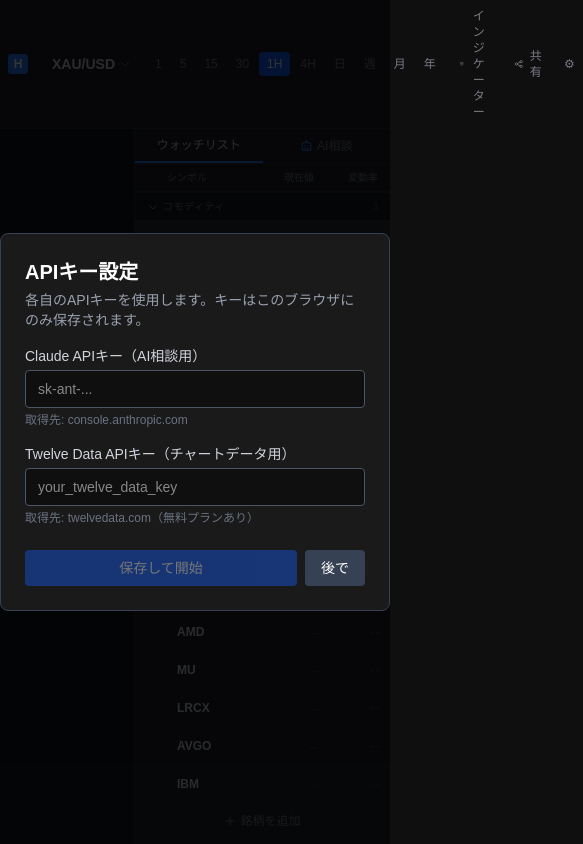
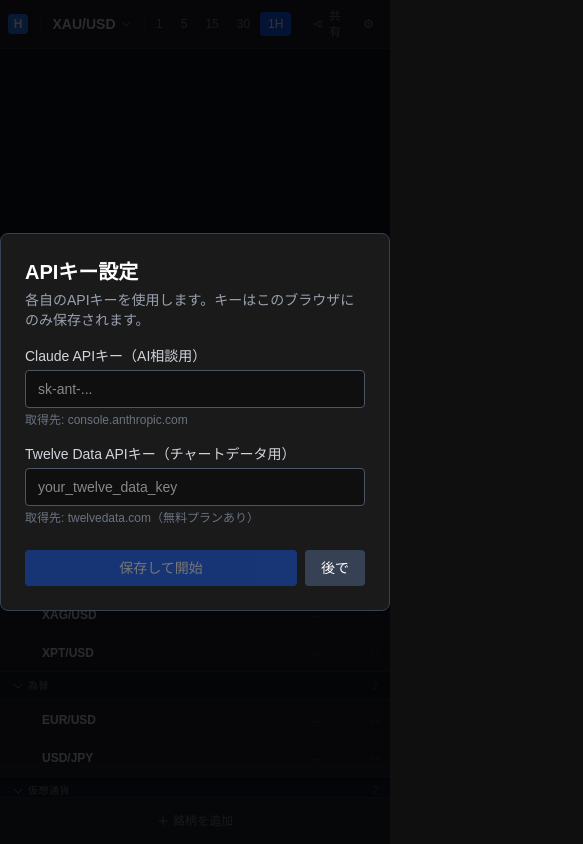
Before and after one commit to yasukem7-byte/helm-tradeai, a Next.js app: page / in a window 390 px wide. Shown: the whole page, 583 px wide, since content can reach past the window. Built offline with nearby package versions, Linux system fonts and the light colour scheme.

Commit message:
スマホ対応：下部パネル・横スクロールインターバル

```diff
--- a/app/page.tsx
+++ b/app/page.tsx
@@ -235,9 +235,9 @@ export default function Home() {
         onAddWatch={addToWatchlist}
       />
 
-      <div className="flex flex-1 overflow-hidden">
+      <div className="flex flex-1 overflow-hidden flex-col md:flex-row">
         {/* Chart */}
-        <div className="flex-1 min-w-0 flex flex-col">
+        <div className="flex-1 min-w-0 flex flex-col min-h-0">
           <TradingChart
             symbol={symbol}
             interval={interval}
@@ -256,7 +256,8 @@ export default function Home() {
           />
         </div>
 
-        {/* Right Panel */}
+        {/* Right Panel - desktop: right side, mobile: bottom */}
+        <div className="md:contents h-[45vh] md:h-auto flex-shrink-0 border-t border-[#2a2e39] md:border-t-0">
         <RightPanel
           tab={rightTab}
           onTabChange={setRightTab}
@@ -280,6 +281,7 @@ export default function Home() {
             saveWatchlist(newList);
           }}
         />
+        </div>
       </div>
     </div>
   );
--- a/components/RightPanel.tsx
+++ b/components/RightPanel.tsx
@@ -69,7 +69,7 @@ export default function RightPanel({
   );
 
   return (
-    <div className="w-64 bg-[#1e222d] border-l border-[#2a2e39] flex flex-col">
+    <div className="w-full md:w-64 bg-[#1e222d] md:border-l border-[#2a2e39] flex flex-col h-full">
       {/* Tabs */}
       <div className="flex border-b border-[#2a2e39]">
         <button
--- a/components/TopBar.tsx
+++ b/components/TopBar.tsx
@@ -135,12 +135,12 @@ export default function TopBar({
       <div className="w-px h-5 bg-[#2a2e39]" />
 
       {/* Intervals */}
-      <div className="flex items-center gap-0.5">
+      <div className="flex items-center gap-0.5 overflow-x-auto scrollbar-none max-w-[40vw] md:max-w-none">
         {INTERVALS.map((i) => (
           <button
             key={i.value}
             onClick={() => onIntervalChange(i.value)}
-            className={`px-2 py-1 text-xs rounded transition-colors ${
+            className={`px-2 py-1 text-xs rounded transition-colors flex-shrink-0 ${
               interval === i.value
                 ? "bg-blue-600 text-white"
                 : "text-[#787b86] hover:text-[#d1d4dc] hover:bg-[#2a2e39]"
@@ -151,10 +151,10 @@ export default function TopBar({
         ))}
       </div>
 
-      <div className="w-px h-5 bg-[#2a2e39]" />
+      <div className="w-px h-5 bg-[#2a2e39] hidden md:block" />
 
       {/* Indicators */}
-      <div className="relative">
+      <div className="relative hidden md:block">
         <button
           onClick={() => setShowIndicators(!showIndicators)}
           className="flex items-center gap-1 px-2 py-1 text-xs text-[#787b86] hover:text-[#d1d4dc] hover:bg-[#2a2e39] rounded"
```
